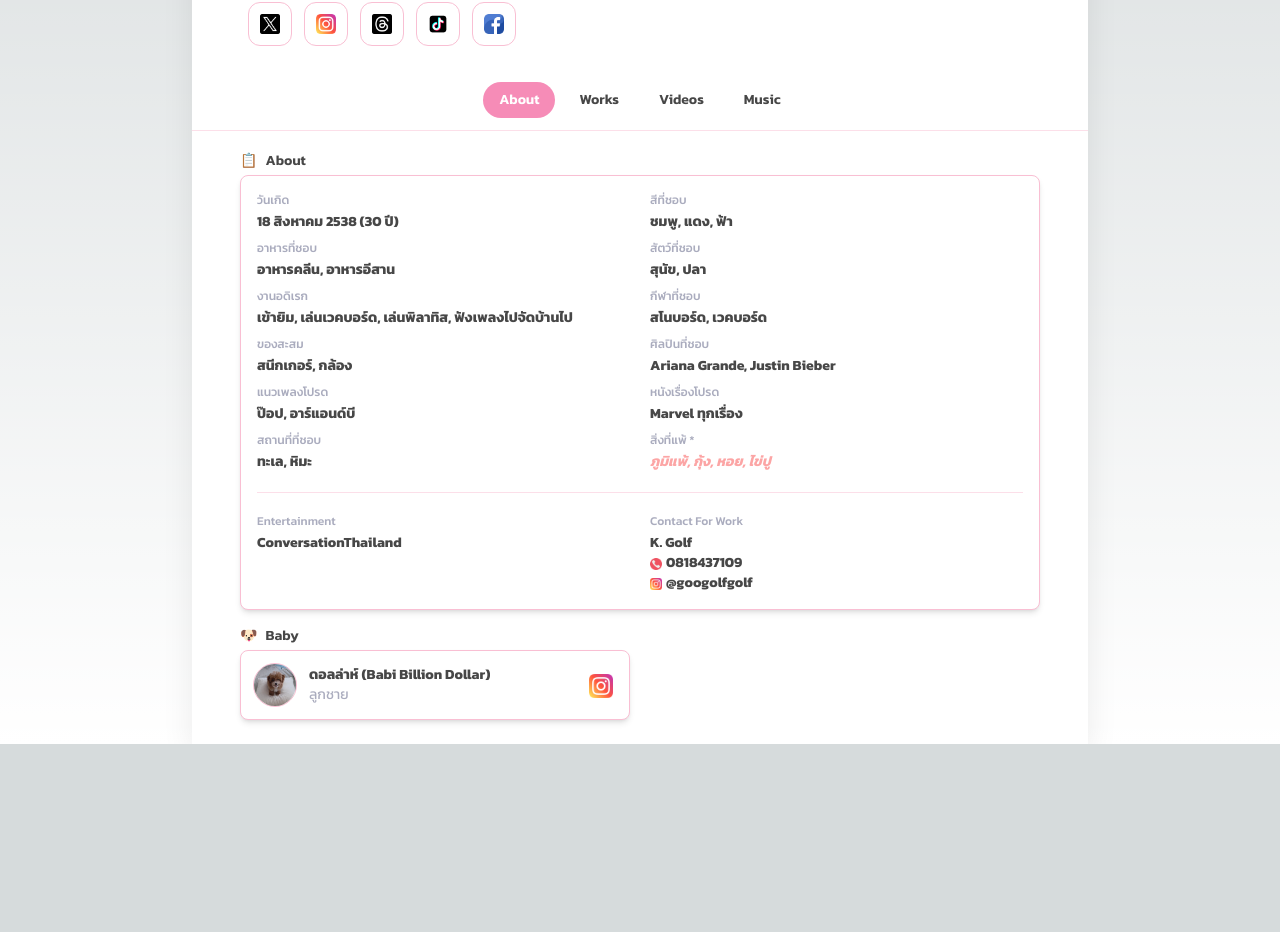
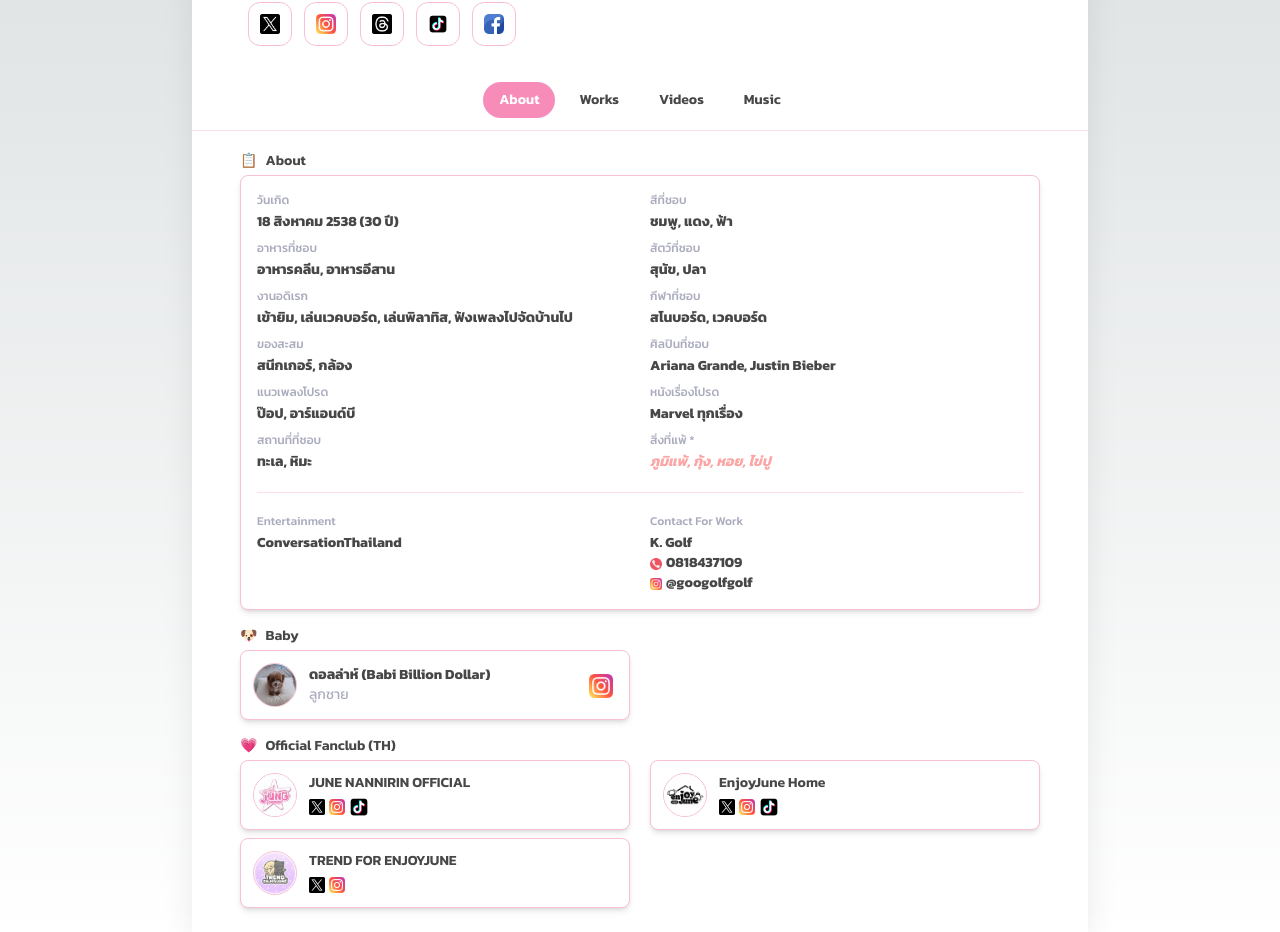
Before and after one commit to ppaanjkr/my-recap-ejj, a Next.js app: page /june in a window 1280 px wide. Shown: the part 344-1276 px from the top of the page. Before the commit the page ends 1088 px from the top, so only its background shows below. Built offline with nearby package versions, Linux system fonts and the light colour scheme; no server answers.

Commit message:
[feat] fanclub off

```diff
--- a/src/components/profile/AboutSection.tsx
+++ b/src/components/profile/AboutSection.tsx
@@ -216,6 +216,70 @@ export default function AboutSection({ data }: Props) {
           </div>
         </div>
       )}
+      {/* fanclub */}
+      {(data.OfficialFanclub?.length ?? 0) > 0 && (
+        <div className="mt-4">
+          {/* Title */}
+          <h2 className="flex items-center gap-2 text-sm font-semibold mb-1">
+            <span className="text-sm">💗</span> Official Fanclub (TH)
+          </h2>
+
+          <div className="grid grid-cols-12 gap-3 gap-y-2 gap-x-5">
+            {data.OfficialFanclub?.map((f) => (
+              <div
+                key={f.name}
+                className="col-span-12 md:col-span-12 lg:col-span-6 rounded-lg border border-pinkLight bg-white shadow-md p-3 flex justify-between items-center"
+              >
+                <div className="flex items-center gap-x-3">
+                  <div className="h-11 w-11 rounded-full border border-pinkLight bg-pinkSoft/25 overflow-hidden flex items-center justify-center">
+                    {f.logo ? (
+                      <img
+                        src={f.logo}
+                        alt={f.name ?? "fanclub"}
+                        className="h-full w-full object-cover"
+                      />
+                    ) : (
+                      <span className="text-lg">🤍</span>
+                    )}
+                  </div>
+                  <div className="text-blackSoft gap-y-0">
+                    <div className="font-semibold text-sm">{f.name}</div>
+                    <div>
+                      {f.twitter && (
+                        <a href={`${f.twitter}`}>
+                          <img
+                            src={`/social/twitter.png`}
+                            alt="twitter"
+                            className="w-4 inline-block mr-1"
+                          />
+                        </a>
+                      )}
+                      {f.instagram && (
+                        <a href={`${f.instagram}`}>
+                          <img
+                            src={`/social/instagram.png`}
+                            alt="instagram"
+                            className="w-4 inline-block mr-1"
+                          />
+                        </a>
+                      )}
+                      {f.tiktok && (
+                        <a href={`${f.tiktok}`}>
+                          <img
+                            src={`/social/tiktok.png`}
+                            alt="tiktok"
+                            className="w-5 inline-block mr-1"
+                          />
+                        </a>
+                      )}
+                    </div>
+                  </div>
+                </div>
+              </div>
+            ))}
+          </div>
+        </div>
+      )}
     </section>
   );
 }
--- a/src/types/profile.ts
+++ b/src/types/profile.ts
@@ -77,5 +77,6 @@ export type OfficialFanclub = {
     thread?: string,
     twitter?: string,
     tiktok?: string,
+    line?: string,
     logo?: string
 }
```
